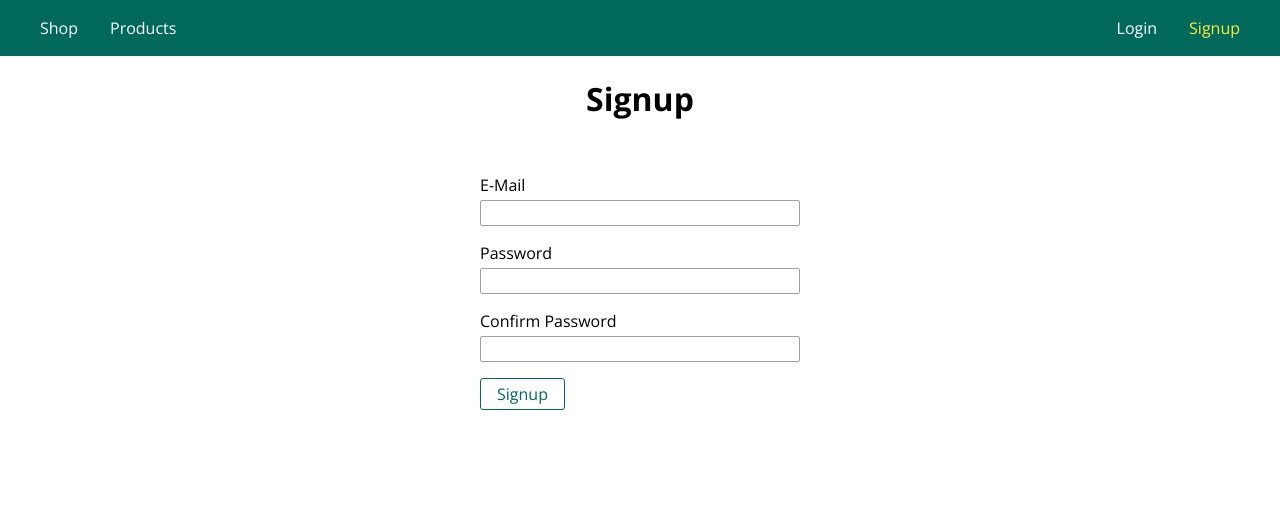
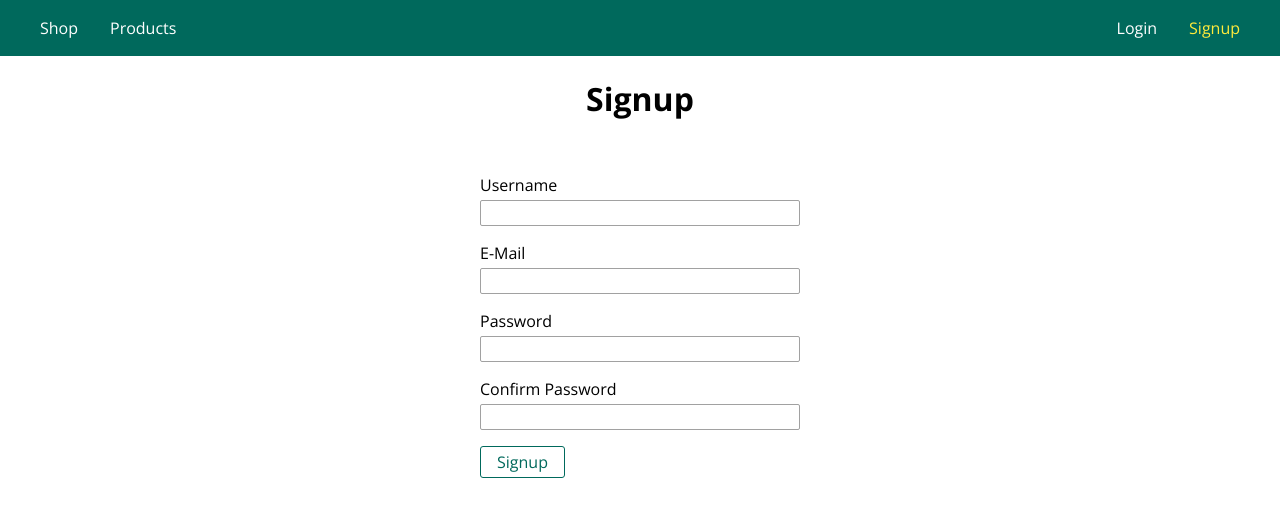
Before and after one commit to ArtuGit/NodeJS-Marketplace, a Node server app: page /signup in a window 1280 px wide. Shown: the top 517 px of the page. Run offline with Node 20, Linux system fonts and the light colour scheme; some libraries are stand-ins or nearby versions.

Commit message:
Adding username

```diff
--- a/controllers/auth.js
+++ b/controllers/auth.js
@@ -54,6 +54,7 @@ exports.getSignup = (req, res, next) => {
     errorMessage: message,
     oldInput: {
       email: '',
+      userName: '',
       password: '',
       confirmPassword: ''
     },
@@ -128,6 +129,7 @@ exports.postLogin = (req, res, next) => {
 };
 
 exports.postSignup = (req, res, next) => {
+  const userName = req.body.userName;
   const email = req.body.email;
   const password = req.body.password;
 
@@ -139,6 +141,7 @@ exports.postSignup = (req, res, next) => {
       pageTitle: 'Signup',
       errorMessage: errors.array()[0].msg,
       oldInput: {
+        userName: userName,
         email: email,
         password: password,
         confirmPassword: req.body.confirmPassword
@@ -151,9 +154,10 @@ exports.postSignup = (req, res, next) => {
     .hash(password, 12)
     .then(hashedPassword => {
       const user = new User({
+        userName: userName,
         email: email,
         password: hashedPassword,
-        cart: { items: [] }
+        cart: {items: []}
       });
       return user.save();
     })
@@ -164,7 +168,7 @@ exports.postSignup = (req, res, next) => {
         to: email,
         from: 'demo@itcross.dev',
         subject: 'Signup succeeded!',
-        html: '<h1>You successfully signed up!</h1>'
+        html: `<h1>You (${userName}) successfully signed up!</h1>`
       });
     })
     .catch(err => {
--- a/models/user.js
+++ b/models/user.js
@@ -3,6 +3,10 @@ const mongoose = require('mongoose');
 const Schema = mongoose.Schema;
 
 const userSchema = new Schema({
+  userName: {
+    type: String,
+    required: true
+  },
   email: {
     type: String,
     required: true
--- a/views/auth/signup.ejs
+++ b/views/auth/signup.ejs
@@ -11,6 +11,15 @@
         <div class="user-message user-message--error"><%= errorMessage %></div>
     <% } %>
     <form class="login-form" action="/signup" method="POST" novalidate>
+        <div class="form-control">
+            <label for="userName">Username</label>
+            <input
+                    class="<%= validationErrors.find(e => e.param === 'userName') ? 'invalid' : '' %>"
+                    type="text"
+                    name="userName"
+                    id="userName"
+                    value="<%= oldInput.userName %>">
+        </div>
         <div class="form-control">
             <label for="email">E-Mail</label>
             <input
```
Also changed, not shown: .lando.yml. Lines whose indentation alone changed are shown as unchanged.
